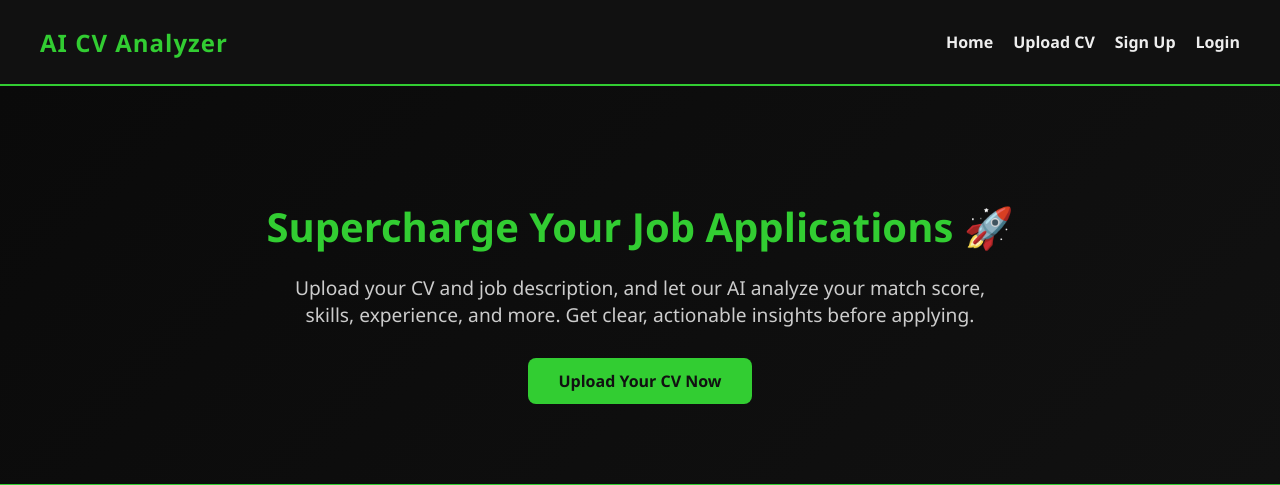
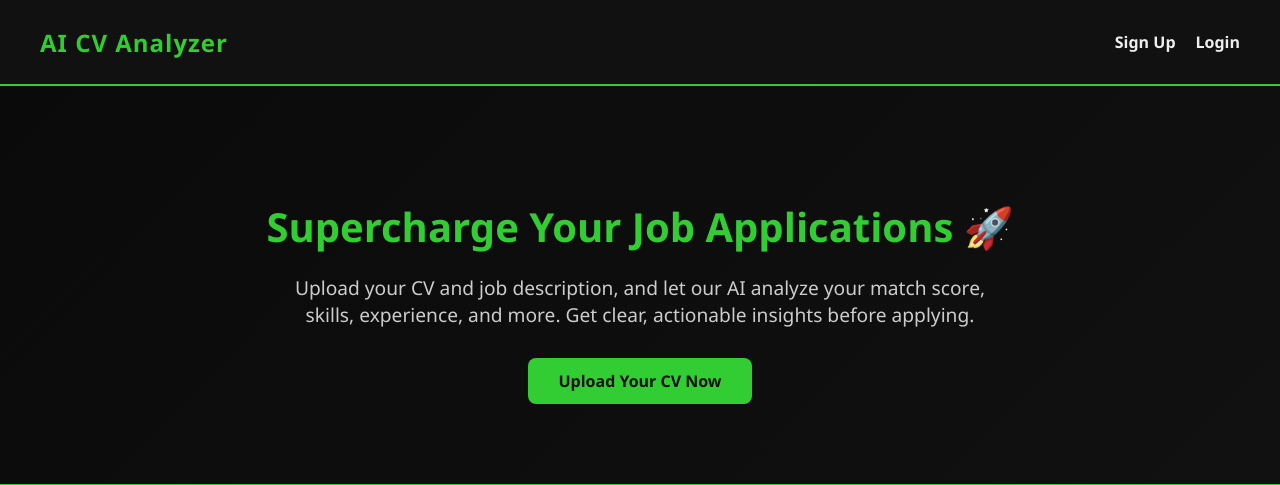
Before and after one commit to Newton-Atika/cvscore, a Django app: page / in a window 1280 px wide. Shown: the top 485 px of the page. Run offline with Django 5.2, Linux system fonts and the light colour scheme.

Commit message:
Update home.html

```diff
--- a/home/templates/home/home.html
+++ b/home/templates/home/home.html
@@ -159,10 +159,12 @@
     <nav>
         <div class="logo">AI CV Analyzer</div>
         <ul>
-            <li><a href="{% url 'home' %}">Home</a></li>
-            <li><a href="{% url 'upload_document' %}">Upload CV</a></li>
-            <li><a href="#">Sign Up</a></li>
-            <li><a href="#">Login</a></li>
+            {% if user.is_authenticated %}
+            <li><a href="{% url 'logout' %}">Logout</a></li>
+            {% else %}
+            <li><a href="{% url 'signup' %}">Sign Up</a></li>
+            <li><a href="{% url 'login' %}">Login</a></li>
+            {% endif %}
         </ul>
     </nav>
 
```
